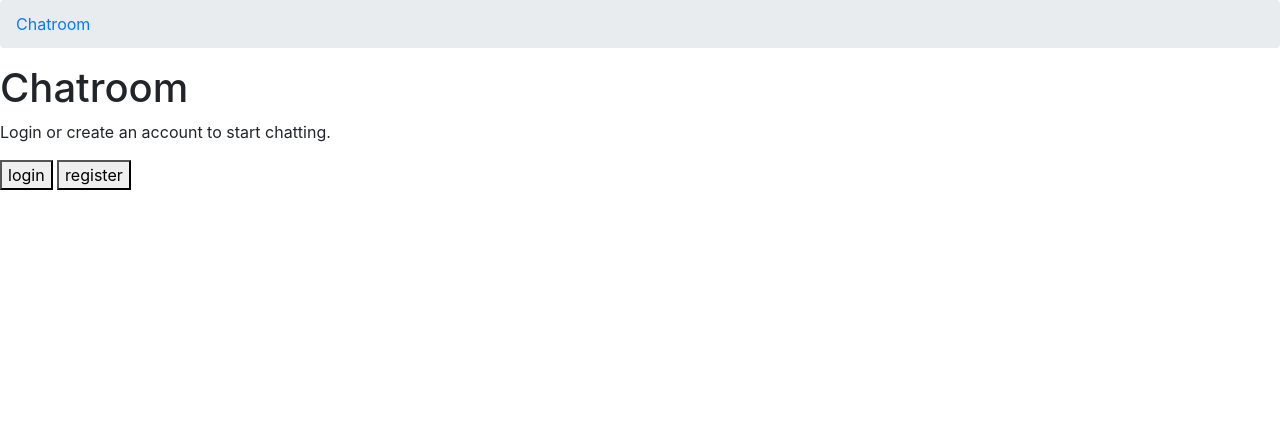
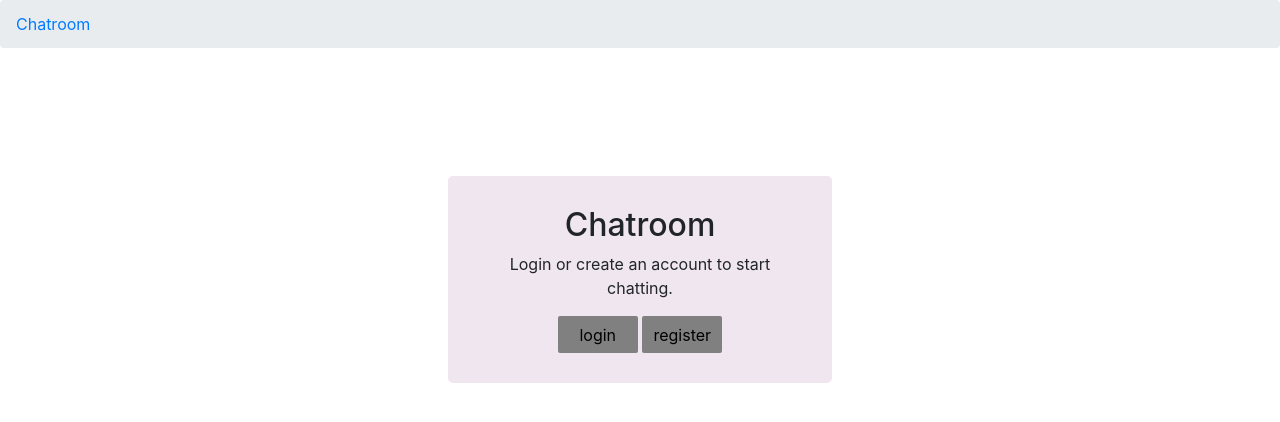
Before and after one commit to georgbuechner/chatroom, a plain HTML site: page webserver/web/index.html in a window 1280 px wide. Drawn offline with nearby package versions, Linux system fonts and the light colour scheme.

Commit message:
addes some general css styling

```diff
--- /dev/null
+++ b/webserver/web/general.css
@@ -0,0 +1,30 @@
+/**
+ * @author georgbuechner
+ */
+
+.centered {
+  margin: auto;
+  margin-top: 10%;
+  width: 30%;
+  padding: 30px;
+  border-radius: 5px;
+  background-color: rgb(240, 230, 240);
+  text-align: center;
+}
+
+.centered h1 {
+  margin-bottom 2rem;
+}
+
+.centered p {
+  font-size: 1em;
+}
+
+.pure_button {
+  padding: 0.4em;
+  width: 5em;
+  border: transparent;
+  text-decoration: none;
+  border-radius: 2px;
+  background-color: grey;
+}
--- a/webserver/web/index.html
+++ b/webserver/web/index.html
@@ -4,24 +4,26 @@
     <meta charset="utf-8">
     <title>Chatroom</title>
 
-    <link href="/favicon.png" rel="icon" type="image/png"/>
+    <!-- <link href="/favicon.png" rel="icon" type="image/png"/> -->
 
-    <!-- <link rel="stylesheet", href="bootstrap/css/bootstrap.min.css"> -->
+    <!-- css  -->
     <link rel="stylesheet" href="https://stackpath.bootstrapcdn.com/bootstrap/4.1.1/css/bootstrap.min.css" integrity="sha384-WskhaSGFgHYWDcbwN70/dfYBj47jz9qbsMId/iRN3ewGhXQFZCSftd1LZCfmhktB" crossorigin="anonymous">
+    <link href="/web/general.css" rel="stylesheet">
 </head>
 
 <body>
+
   <nav aria-lable="breadcrumb">
-      <ol class="breadcrumb">
-          <li class="breadcrumb-item active"><a href="">Chatroom</a></li>
-      </ol>
+    <ol class="breadcrumb">
+      <li class="breadcrumb-item active"><a href="">Chatroom</a></li>
+    </ol>
   </nav>
 
-  <div>
-      <h1>Chatroom</h1>
-      <p>Login or create an account to start chatting.</p>
-      <button type="button">login</button>
-      <button type="button">register</button>
+  <div class="centered">
+    <h2>Chatroom</h2>
+    <p>Login or create an account to start chatting.</p>
+    <button type="button" class="pure_button">login</button>
+    <button type="button" class="pure_button">register</button>
   </div>
 
 </body>
```
Also changed, not shown: 1 other file.
